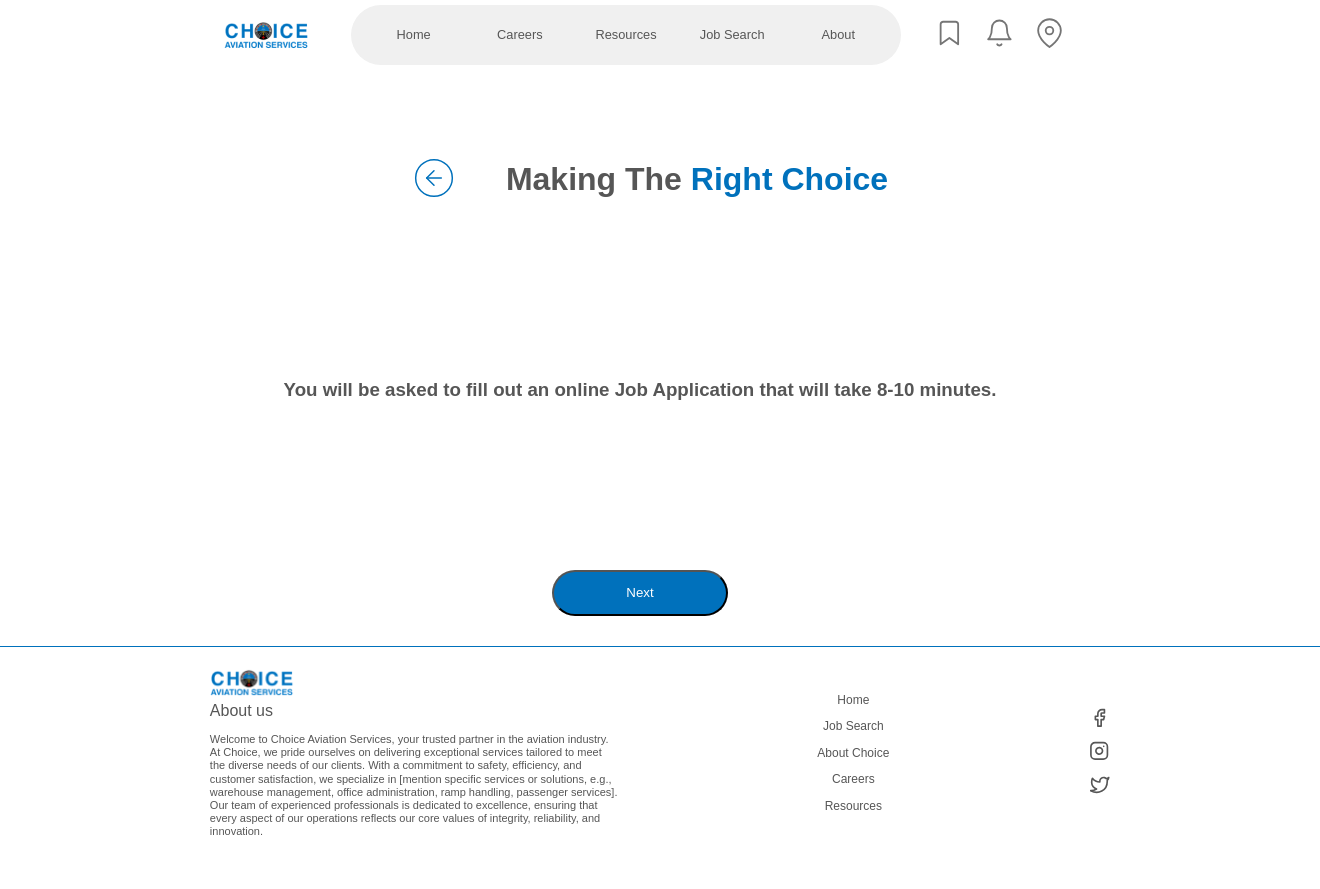
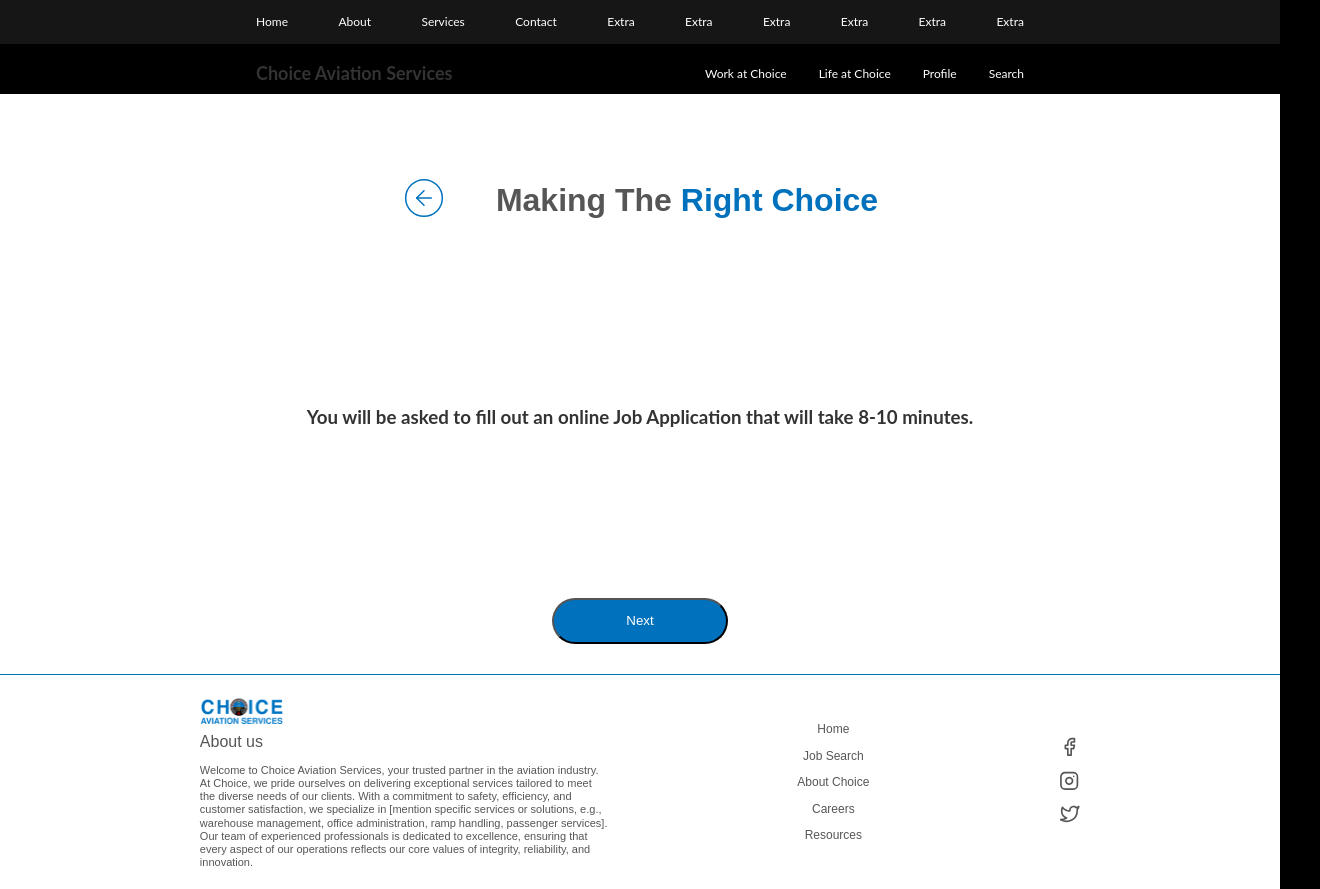
Before and after one commit to noogs515/CHOICE, a plain HTML site: page Job Application/index.html in a window 1280 px wide. Shown: the whole page, 1320 px wide, since content can reach past the window. Before the commit the page ends 859 px from the top, so only its background shows below. Drawn offline with Linux system fonts and the light colour scheme.

Commit message:
Home button navigated addded

```diff
--- a/Job Application/index.html
+++ b/Job Application/index.html
@@ -4,30 +4,38 @@
   <meta charset="UTF-8">
   <meta name="viewport" content="width=device-width, initial-scale=1.0">
   <title>Example</title>
+  <link rel="stylesheet" href="/global.css">
   <link rel="stylesheet" href="styles.css">
 </head>
 <body>
-  <div class="container">
-    <div class="header">
-      <img class="logo" src="Images/Choice Aviation Services LOGO 6.png" alt="Logo" />
-      <nav class="menu">
-        <div class="menu-item">Home</div>
-        <div class="menu-item">Careers</div>
-        <div class="menu-item">Resources</div>
-        <div class="menu-item">Job Search</div>
-        <div class="menu-item">About</div>
-      </nav>
-      <div class="hamburger-menu">
-        <span></span>
-        <span></span>
-        <span></span>
-      </div>
-      <div class="icon-group">
-        <div class="icon icon-1"><img src="Images/bookmark.svg" alt="Facebook Logo"></div>
-        <div class="icon icon-2"><img src="Images/bell.svg"></div>
-        <div class="icon icon-3"><img src="Images/map-pin.svg"></div>
-      </div>
+  <header>
+    <nav id="topNav">
+        <ul>
+            <li><a href="/index.html">Home</a></li>
+            <li><a href="#about">About</a></li>
+            <li><a href="#services">Services</a></li>
+            <li><a href="#contact">Contact</a></li>
+            <li><a href="#extra">Extra</a></li>
+            <li><a href="#extra">Extra</a></li>
+            <li><a href="#extra">Extra</a></li>
+            <li><a href="#extra">Extra</a></li>
+            <li><a href="#extra">Extra</a></li>
+            <li><a href="#extra">Extra</a></li>
+        </ul>
+    </nav>
+  </header>
+  <nav id="bottomNav">
+    <div id="navContainer">
+        <h1>Choice Aviation Services</h1>
+        <ul>
+            <li><a href="#work">Work at Choice</a></li>
+            <li><a href="#life">Life at Choice</a></li>
+            <li><a href="#profile">Profile</a></li>
+            <li><a href="#search">Search</a></li>
+        </ul>
     </div>
+  </nav>
+  <main class="container">
     <div class="content">
       <div class="content-header">
         <div><img src="Images/arrow-left-circle.svg" alt="back arrow" id="backArrow"></div>
@@ -642,7 +650,7 @@
         <div><img src="Images/twitter.svg" alt="twitter link"></div>
       </div>
     </div>
-  </div>
+  </main>
   <script src="script.js"></script>
 </body>
 </html>
--- a/Job Application/styles.css
+++ b/Job Application/styles.css
@@ -1,18 +1,5 @@
-body {
-    margin: 0;
-    padding: 0;
-    overflow-x: hidden;
-    font-family: 'Sen', sans-serif;
-    font-weight: 400;
-    font-size: 16px;
-    color: #565656;
-    display: flex;
-    flex-direction: column;
-
-}
-
 .responsive-font {
-    font-size: 4vw; /* Responsive font size based on viewport width */
+    font-size: 4vw;
     line-height: 1.2;
 }
 
@@ -24,17 +11,6 @@ body {
     align-items: flex-start;
     gap: 10px;
     box-sizing: border-box;
-}
-
-.header {
-    display: flex;
-    justify-content: center;
-    align-items: center;
-    gap: 5%;
-    width: 65%;
-    height: 5vh;
-    flex-shrink: 0;
-    margin: 15px auto;
 }
 
 .content-header{
--- a/Landing Page/styles.css
+++ b/Landing Page/styles.css
@@ -61,12 +61,6 @@ header{
 
 .fixedNav a{
     color:black;
-}
-
-.zoomedIn {
-    transform: scale(5); /* Slight zoom effect */
-    filter: blur(15px); /* Apply blur effect */
-    transition: transform 0.5s ease, filter 0.5s ease;
 }
 
 #topNav {
--- /dev/null
+++ b/global.css
@@ -0,0 +1,117 @@
+body {
+    margin: 0;
+    padding: 0;
+    font-family: Lato, sans-serif;
+    font-size: 16px;
+    line-height: 1.6;
+    color: #333;
+    background-color: black;
+    box-sizing: border-box;
+}
+
+main{
+    display: flex;
+    flex-direction: column;
+    margin: auto;
+}
+
+* {
+    box-sizing: border-box;
+}
+
+html, body {
+    scroll-behavior: smooth;
+    margin: 0;
+    padding: 0;
+    height: 100%;
+}
+
+a {
+    color: #ffffff;
+    text-decoration: none;
+}
+
+a:hover {
+    text-decoration: underline;
+}
+
+li{
+    white-space: nowrap;
+}
+
+header{
+    background: #161616;
+}
+
+.fixedNav {
+    position: fixed;
+    top: 0;
+    left: 50%;
+    transform: translateX(-50%);
+    width: 100%;
+    z-index: 10;
+    background: rgba(255, 255, 255, 0.8);
+    backdrop-filter: blur(10px);
+    opacity: 1;
+}
+
+.fixedNav h1{
+    color:black;
+}
+
+.fixedNav a{
+    color:black;
+}
+
+#topNav {
+    display: flex;
+    justify-content: space-between;
+    height: 44px;
+    width: 60%;
+    margin: auto;
+    align-items: center;
+    flex-shrink: 0;
+    align-self: stretch;
+    font-size: 12px;
+}
+
+#topNav ul{
+    display: flex;
+    padding-left: 0;
+    width: 100%;
+    flex-direction: row;
+    justify-content: space-between;
+    gap: 2rem;
+    list-style: none;
+}
+
+#bottomNav {
+    height: 50px;
+    width: 100%;
+    margin-left: auto;
+    margin-right: auto;
+    flex-shrink: 0;
+    align-self: stretch;
+    box-sizing: border-box;
+    transition: top 0.3s ease;
+    font-size: 12px;
+}
+
+#bottomNav ul{
+    display: flex;
+    flex-direction: row;
+    justify-content: right;
+    align-items: center;
+    gap: 2rem;
+    list-style: none;
+    width: 50%;
+}
+
+#navContainer {
+    display: flex;
+    width: 60%;
+    margin-left: auto;
+    margin-right: auto;
+    justify-content: space-between;
+
+}
```
Also changed, not shown: index.html (+1 -1 lines).
